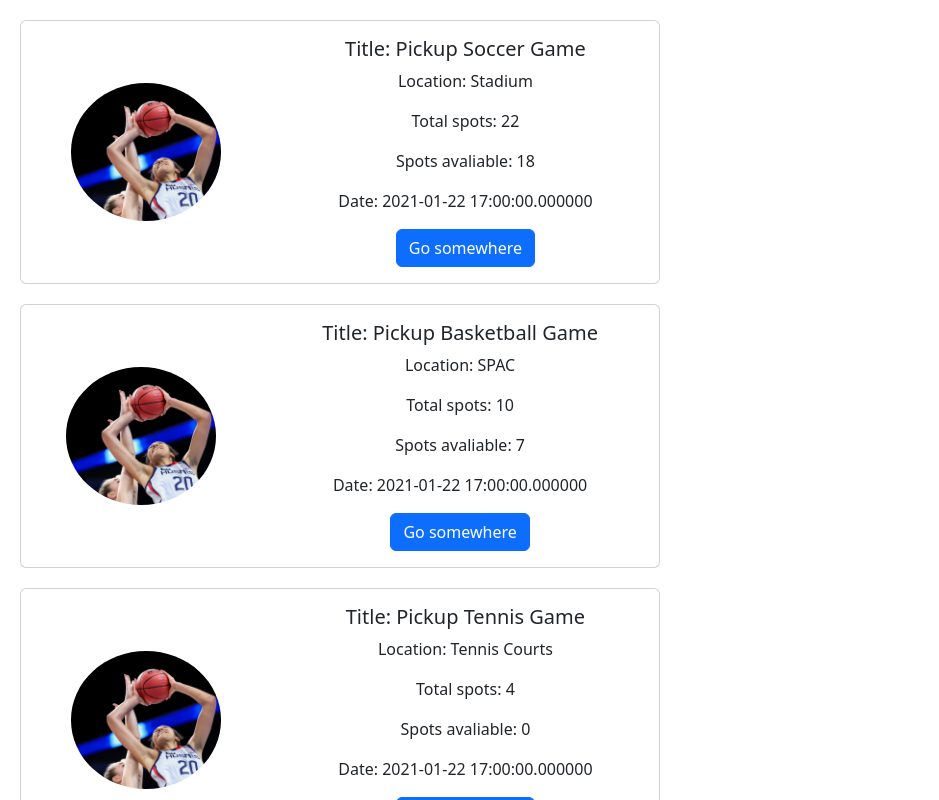
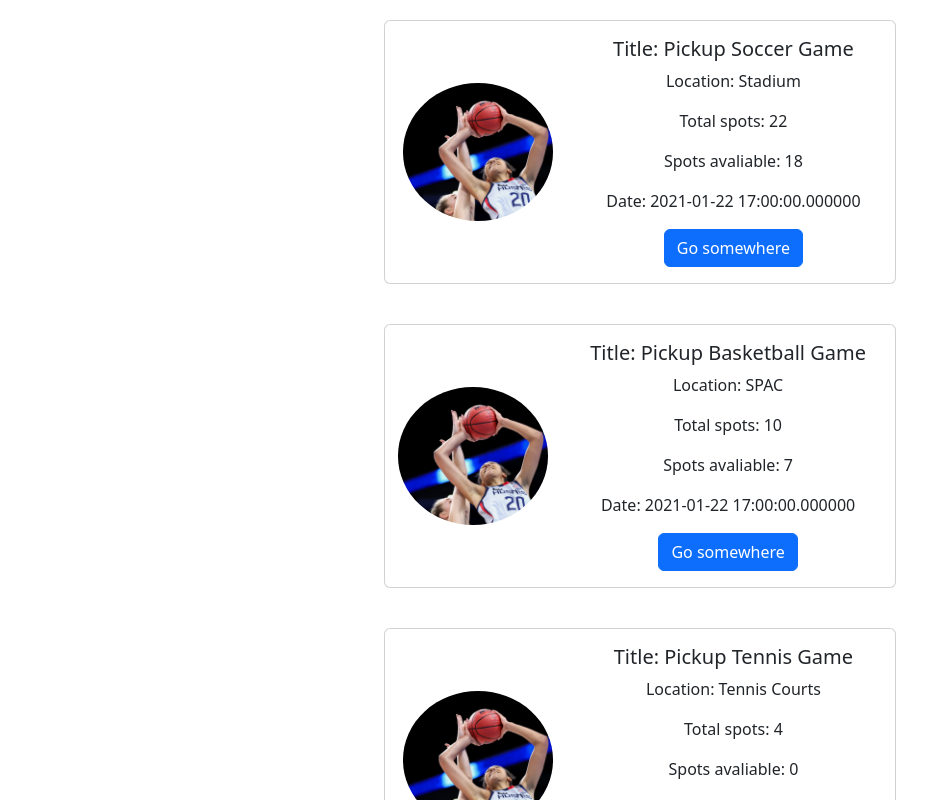
Before and after one commit to finleylee2507/MatchPoint, a React (Vite) app: page / in a window 1280 px wide. Shown: the top 800 px of the page, without its empty margins (0-939 px from the left). Built offline with nearby package versions, Linux system fonts and the light colour scheme.

Commit message:
Fix styles

```diff
--- a/src/App.jsx
+++ b/src/App.jsx
@@ -1,18 +1,29 @@
-import { useState } from 'react';
-import logo from './logo.svg';
-import './App.css';
-import EventCard from './components/events/Event';
-import eventData from './utilities/data/eventData.json';
+import {useState} from 'react'
+import './App.css'
+import EventCard from './components/events/Event'
+import eventData from './utilities/data/eventData.json'
+
 const App = () => {
-  const [count, setCount] = useState(0);
+    const [count, setCount] = useState(0)
 
-  return (
-    <div className="App">
+    return (
+        //TODO: these should technically be in event list
+        <div className="App" style={_styles.eventList}>
 
-      {eventData.events.map(e => (<EventCard key={e.id} cardData={e}/>))}
+            {eventData.events.map(e => (<EventCard key={e.id} cardData={e}/>))}
 
-    </div>
-  );
-};
+        </div>
+    )
 
-export default App;
+
+}
+
+const _styles = {
+    eventList: {
+        display: "flex",
+        flexDirection: "column",
+        alignItems: "center"
+    }
+}
+
+export default App
--- a/src/components/events/Event.jsx
+++ b/src/components/events/Event.jsx
@@ -1,7 +1,7 @@
 // Event Card
 import React from 'react'
-import Button from 'react-bootstrap/Button';
-import Card from 'react-bootstrap/Card';
+import Button from 'react-bootstrap/Button'
+import Card from 'react-bootstrap/Card'
 import Basketball from '../../assets/Basketball.png'
 
 const EventCard = ({cardData}) => {
@@ -21,7 +21,7 @@ const EventCard = ({cardData}) => {
                     </Card.Text>
                     <Card.Text>
 
-                    Spots avaliable: {max_cap-cur_cap}
+                        Spots avaliable: {max_cap - cur_cap}
                     </Card.Text>
                     <Card.Text>
 
@@ -33,7 +33,7 @@ const EventCard = ({cardData}) => {
             </div>
 
         </Card>
-      );
+    )
 }
 
 export const CircularImageWrapper = ({imageSrc}) => {
@@ -46,34 +46,30 @@ export const CircularImageWrapper = ({imageSrc}) => {
 
 const _styles = {
     cardContainer: {
-
         borderRadius: '20px',
-
-
     },
     container: {
-        margin:'20px',
+        margin: '20px',
         display: 'flex',
         flexDirection: 'row',
-        justifyContent:'space-around',
-        width:'50vw'
-
+        justifyContent: 'space-around',
+        width: '40vw',
 
     },
     circularImageWrapperContainer: {
         // border: '1px solid black',
-        display:'flex',
-        flexDirection:'column',
-        justifyContent:'center',
-        alighItems:'center',
+        display: 'flex',
+        flexDirection: 'column',
+        justifyContent: 'center',
+        alighItems: 'center',
 
     },
     image: {
-        width:'150px',
-        height:'auto',
-        borderRadius:'50%'
+        width: '150px',
+        height: 'auto',
+        borderRadius: '50%'
     }
 
 }
 
-export default EventCard;
+export default EventCard
```
Lines whose indentation alone changed are shown as unchanged.
